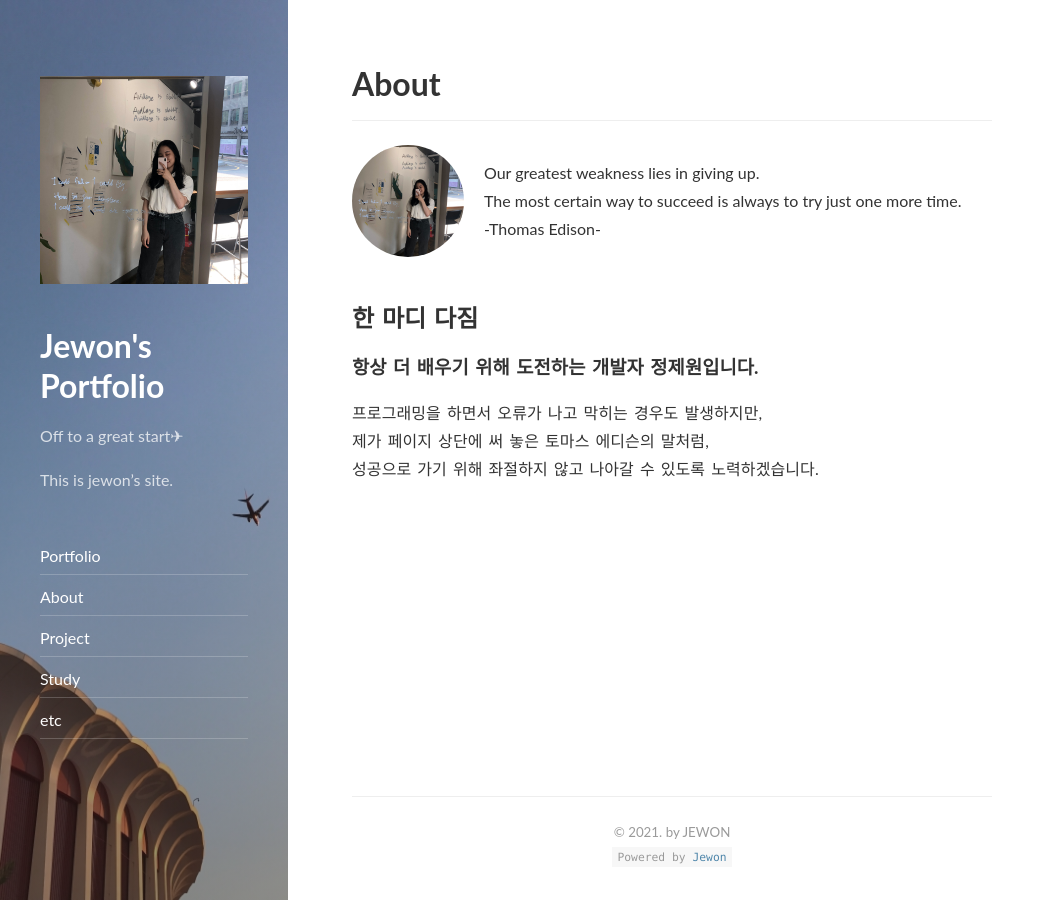
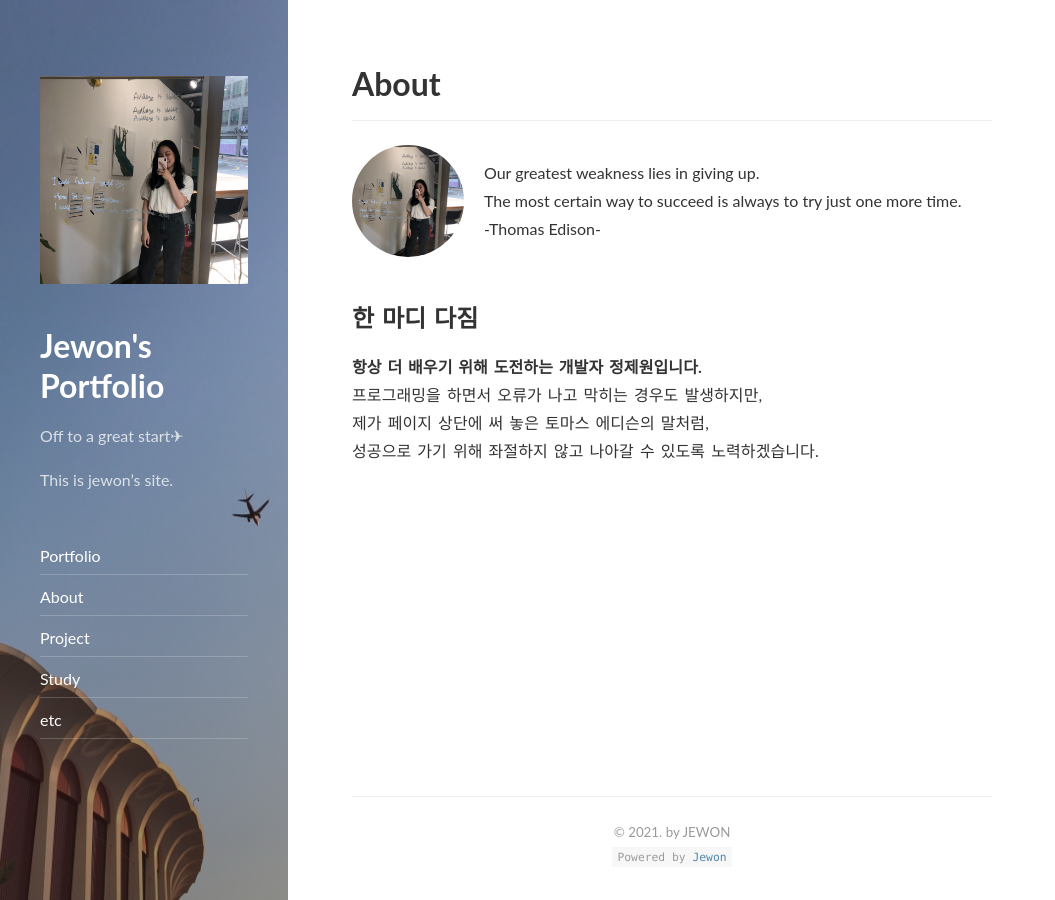
Before and after one commit to jjwon915/jjwon915.github.io, a Jekyll site: the page built from about.md, in a window 1280 px wide and 900 px high. Shown: the whole window, without its empty margins (0-1055 px from the left). Built offline with Jekyll 4.4.1, drawn with Linux system fonts in a browser that asks for light colours; nearby versions of some CDN libraries.

```diff
--- a/about.md
+++ b/about.md
@@ -9,7 +9,7 @@ published: true
 ## 한 마디 다짐
 
 
-### 항상 더 배우기 위해 도전하는 개발자 정제원입니다.<br />
+**항상 더 배우기 위해 도전하는 개발자 정제원입니다.**<br />
 프로그래밍을 하면서 오류가 나고 막히는 경우도 발생하지만,<br />
 제가 페이지 상단에 써 놓은 토마스 에디슨의 말처럼,<br />
 성공으로 가기 위해 좌절하지 않고 나아갈 수 있도록 노력하겠습니다.
```
